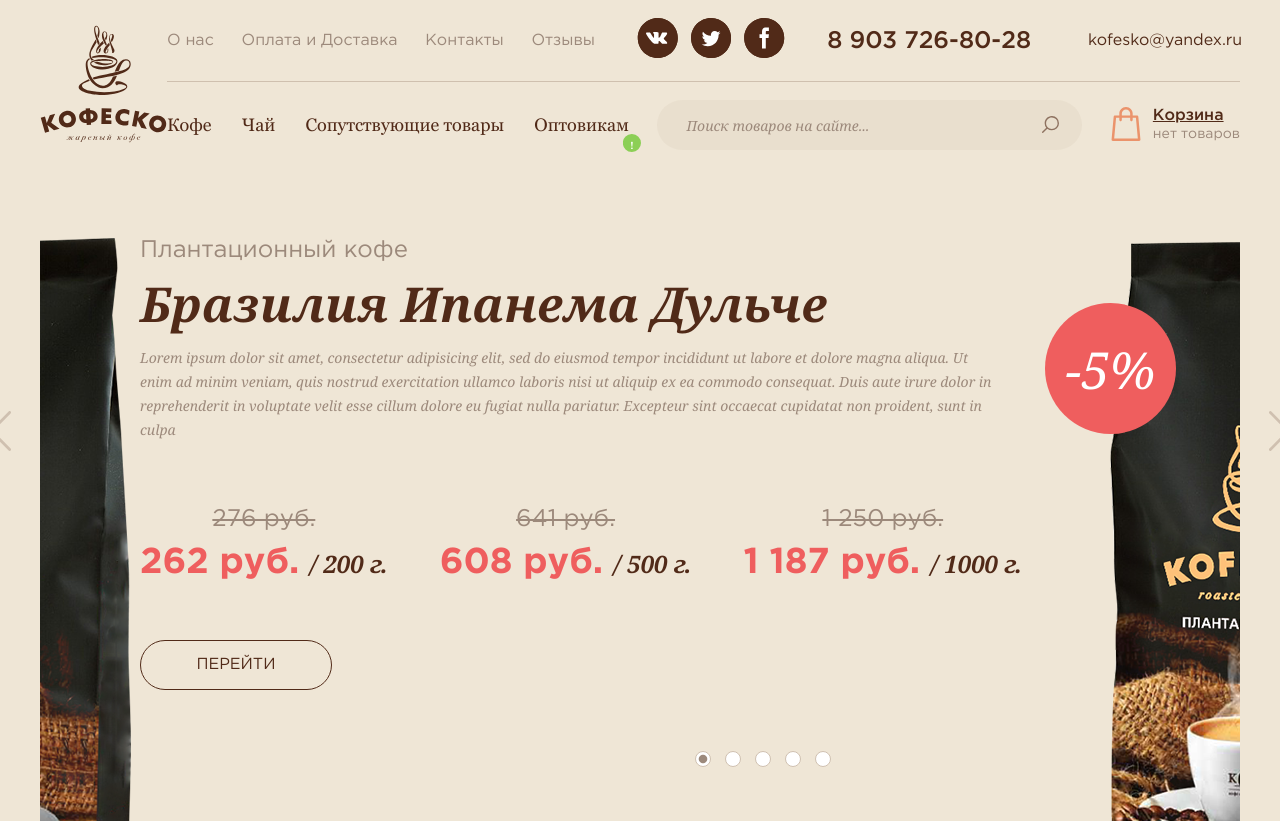
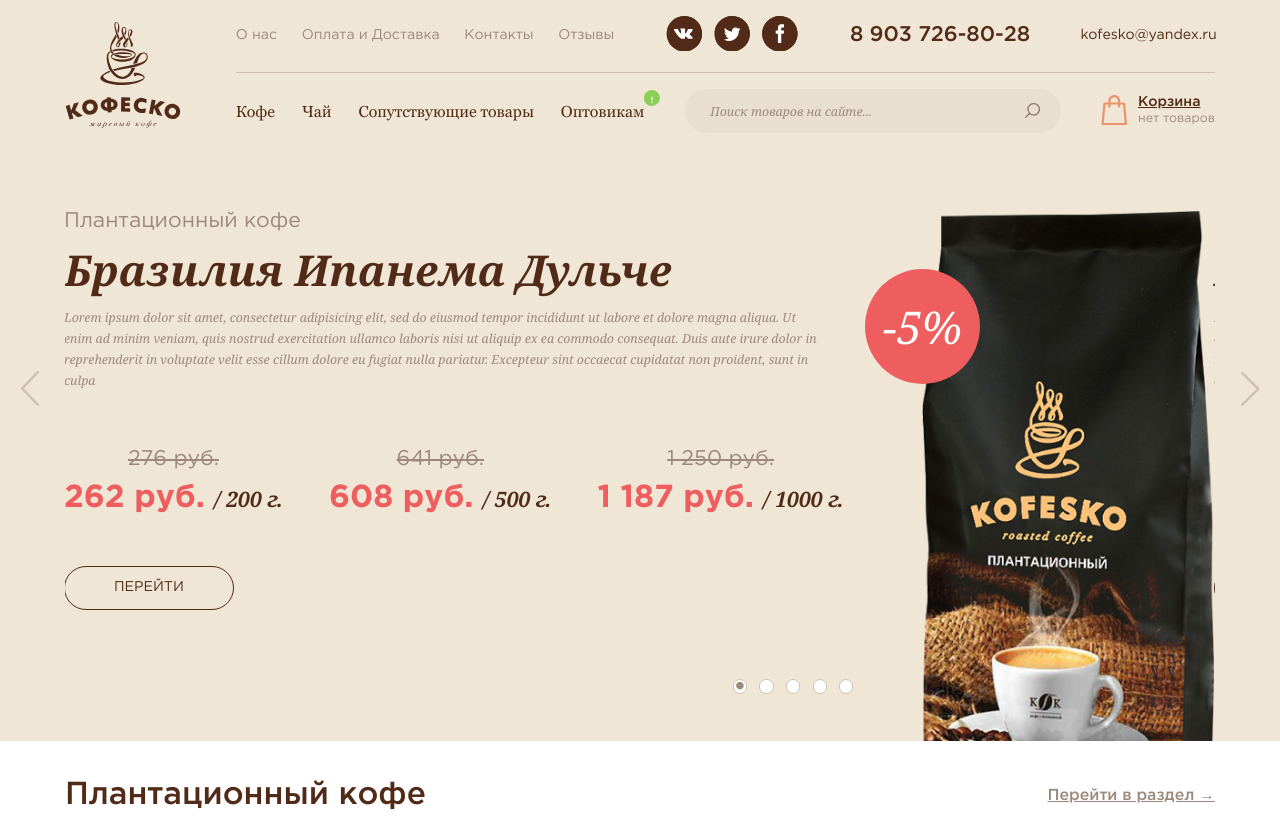
Before and after one commit to IOINITID/kofesko-v2, a website: page source/index.html in a window 1280 px wide. Shown: the top 823 px of the page. Drawn offline with nearby package versions, Linux system fonts and the light colour scheme; files that its build step writes are made by us from their sources.

Commit message:
Added root size script

```diff
--- a/source/js/script.js
+++ b/source/js/script.js
@@ -19,3 +19,43 @@
   prevArrow: '.header--wholesalers .slider__controls-prev',
   nextArrow: '.header--wholesalers .slider__controls-next',
 });
+
+var htmlItem = document.querySelector('html');
+var deviceWidth = window.innerWidth;
+var desktopWidth = 1300;
+var mobileWidth = 320;
+
+// Get desktop root size
+var getDesktopRootSize = function () {
+  var rootSize = deviceWidth / desktopWidth;
+  return rootSize;
+};
+
+// Get mobile root size
+var getMobileRootSize = function () {
+  var rootSize = deviceWidth / mobileWidth;
+  return rootSize;
+};
+
+// Set root size
+var setRootSize = function (rootFontSize) {
+  htmlItem.style.fontSize = rootFontSize + 'px';
+}
+
+// Slider destroying
+var checkDeviceWidth = function () {
+  if (deviceWidth >= 768 && deviceWidth < 1380) {
+    setRootSize(getDesktopRootSize() - 0.1);
+  } else if (deviceWidth >= 1380) {
+    setRootSize(1);
+  } else {
+    setRootSize(getMobileRootSize());
+  }
+};
+
+// Start state for document on loading
+var onDOMLoading = function () {
+  checkDeviceWidth();
+};
+
+document.addEventListener('DOMContentLoaded', onDOMLoading);
--- a/source/sass/blocks/catalog.scss
+++ b/source/sass/blocks/catalog.scss
@@ -44,7 +44,8 @@
 }
 
 .catalog__image {
-  width: 100%;
+  width: 302rem;
+  height: 213rem;
 }
 
 .catalog__link {
--- a/source/sass/blocks/footer.scss
+++ b/source/sass/blocks/footer.scss
@@ -9,6 +9,7 @@
   background-position: 100% 100%;
   display: flex;
   align-items: center;
+  background-size: 550rem 120rem;
 }
 
 .footer__logo {
--- a/source/sass/blocks/header.scss
+++ b/source/sass/blocks/header.scss
@@ -1,6 +1,6 @@
 .header {
   background: $background-header-default;
-  min-height: 800px;
+  min-height: 800rem;
 }
 
 .header--inner {
@@ -144,9 +144,13 @@
 }
 
 .header__bottom .navigation__link-info {
+  min-width: 18rem;
+  max-width: 18rem;
+  height: 18rem;
+  display: block;
   position: absolute;
-  bottom: 12px;
-  right: -12px;
+  top: 22rem;
+  right: -18rem;
 }
 
 .header__bottom .navigation__link:hover,
@@ -194,7 +198,8 @@
 }
 
 .header__cart-icon {
-  width: 30rem;
+  min-width: 30rem;
+  max-width: 30rem;
   height: 34rem;
   margin-right: 12rem;
 }
--- a/source/sass/blocks/navigation.scss
+++ b/source/sass/blocks/navigation.scss
@@ -80,3 +80,9 @@
 .navigation__list--inner .navigation__item:last-child .navigation__link {
   border-radius: 0 0 8rem 8rem;
 }
+
+.navigation__link-icon {
+  min-width: 18rem;
+  max-width: 18rem;
+  height: 18rem;
+}
--- a/source/sass/blocks/product.scss
+++ b/source/sass/blocks/product.scss
@@ -20,6 +20,8 @@
 }
 
 .product__image {
+  width: 137rem;
+  height: 229rem;
   margin-bottom: 30rem;
 }
 
--- a/source/sass/blocks/products.scss
+++ b/source/sass/blocks/products.scss
@@ -26,7 +26,9 @@
   margin-right: 32rem;
 }
 
-.products__image {}
+.products__image {
+
+}
 
 .products__description {
   color: #512a18;
--- a/source/sass/blocks/promo.scss
+++ b/source/sass/blocks/promo.scss
@@ -12,12 +12,14 @@
 
 .promo--quality .promo__wrapper {
   background-image: url("../../img/promo-quality.png");
+  background-size: 724rem 565rem;
 }
 
 .promo--talking .promo__wrapper {
   padding-top: 207rem;
   padding-bottom: 188rem;
   background-image: url("../../img/promo-talking.png");
+  background-size: 719rem 603rem;
 }
 
 .promo__title {
--- a/source/sass/blocks/search.scss
+++ b/source/sass/blocks/search.scss
@@ -30,6 +30,9 @@
 }
 
 .search__icon {
+  min-width: 17rem;
+  max-width: 17rem;
+  height: 17rem;
   position: absolute;
   top: 16rem;
   right: 23rem;
--- a/source/sass/blocks/slider.scss
+++ b/source/sass/blocks/slider.scss
@@ -211,7 +211,8 @@
   font-size: 0;
   line-height: 0;
   display: block;
-  width: 16rem;
+  min-width: 16rem;
+  max-width: 16rem;
   height: 16rem;
   padding: 0;
   cursor: pointer;
@@ -229,7 +230,8 @@
   position: absolute;
   top: 0;
   left: 0;
-  width: 16rem;
+  min-width: 16rem;
+  max-width: 16rem;
   height: 16rem;
   content: '•';
   text-align: center;
@@ -244,7 +246,8 @@
   position: absolute;
   top: 0;
   left: 0;
-  width: 16rem;
+  min-width: 16rem;
+  max-width: 16rem;
   height: 16rem;
   content: '•';
   text-align: center;
@@ -289,3 +292,10 @@
   height: 40rem;
   transform: rotate(180deg);
 }
+
+.slick-dots li {
+  min-width: 20rem;
+  max-width: 20rem;
+  height: 20rem;
+  margin: 0 5rem;
+}
--- a/source/sass/blocks/social.scss
+++ b/source/sass/blocks/social.scss
@@ -39,3 +39,9 @@
 .social__icon:hover .icon-item--special {
   fill: #512a18;
 }
+
+.social__icon {
+  min-width: 41rem;
+  max-width: 41rem;
+  height: 40rem;
+}
```
